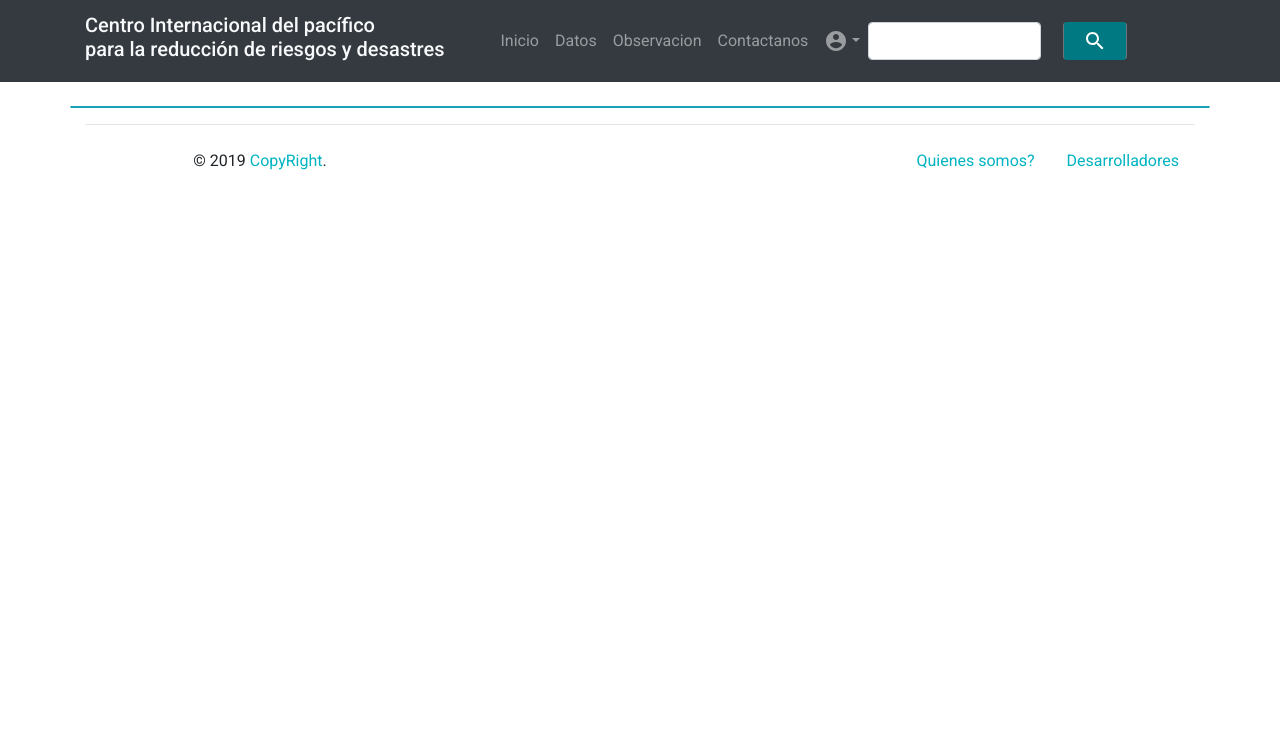
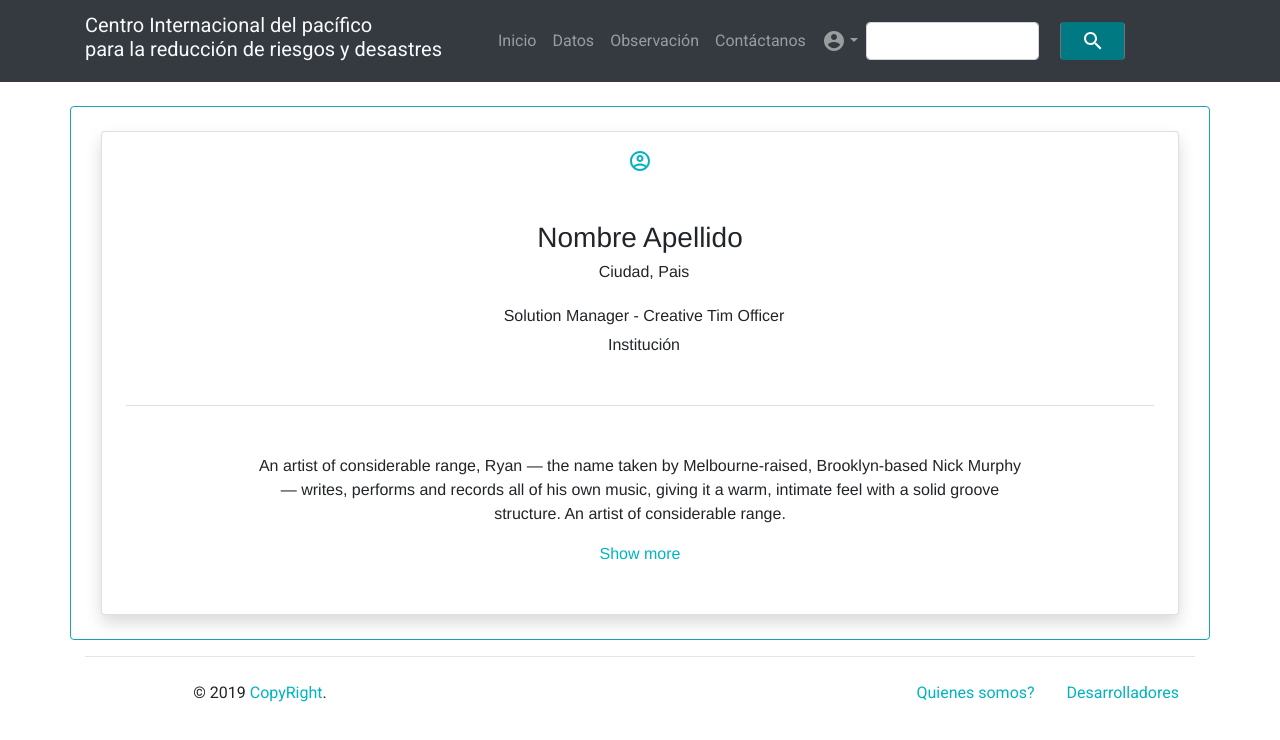
Before and after one commit to KennyCamba/proyecto-daw, a React (Create React App) app: page /profile in a window 1280 px wide. Shown: the top 740 px of the page. Built offline with nearby package versions, Linux system fonts and the light colour scheme; what react-mapbox-gl would draw is missing.

Commit message:
modificacion de contactanos, cambios de tipografia y mejoras.

```diff
--- a/public/index.html
+++ b/public/index.html
@@ -12,8 +12,7 @@
     <link rel="apple-touch-icon" href="logo192.png" />
     <link rel="manifest" href="%PUBLIC_URL%/manifest.json" />
 
-    <link rel="stylesheet" href="https://fonts.googleapis.com/icon?family=Material+Icons" />
-    <link rel="stylesheet" href="https://fonts.googleapis.com/css?family=Roboto:300,400,500,700&display=swap" />
+    <link href="https://fonts.googleapis.com/css?family=Arimo|Lato|Open+Sans|PT+Sans|Roboto|Ubuntu&display=swap" rel="stylesheet">
     <link rel="stylesheet" href="https://stackpath.bootstrapcdn.com/bootstrap/4.3.1/css/bootstrap.min.css" integrity="sha384-ggOyR0iXCbMQv3Xipma34MD+dH/1fQ784/j6cY/iJTQUOhcWr7x9JvoRxT2MZw1T" crossorigin="anonymous">
     <link rel="stylesheet" href="../src/icofont/icofont.min.css">
     <title>Caracteristicas Litorales</title>
--- a/src/App.js
+++ b/src/App.js
@@ -7,11 +7,11 @@ import Inicio from './components/Inicio';
 import Contactanos from './components/Contactanos';
 import Datos from './components/Datos';
 import Nosotros from './components/Nosotros';
-import Login from './components/Login'
-import Register from './components/Register'
-import Desarrolladores from './components/Desarrolladores'
+import Login from './components/users/Login';
+import Register from './components/users/Register';
+import Profile from './components/users/Profile'
+import Desarrolladores from './components/Desarrolladores';
 import Observacion from './components/Observacion'
-
 
 function App() {
   return (
@@ -24,8 +24,9 @@ function App() {
           <Route path='/nosotros/' component={Nosotros} />
           <Route path='/login/' component={Login}/>
           <Route path='/registrarse/' component={Register}/>
-          <Route path='/Desarrolladores/' component={Desarrolladores}/>
+          <Route path='/desarrolladores/' component={Desarrolladores}/>
           <Route path='/observacion/' component={Observacion} />
+          <Route path='/profile/' component={Profile}/>
         </Layout>
       </Router>
     </div>
--- a/src/assets/css/inicio.css
+++ b/src/assets/css/inicio.css
@@ -1,10 +1,15 @@
-@import url("https://fonts.googleapis.com/css?family=Roboto&display=swap");
-
 .colorDark { color: #003135; }
 .primaryColor { color: #00B4C1; }
 .secundaryColor { color: #007982; }
 .tercearydColor { color: #006D75; }
 .colorTitle { color: #00555B; }
+
+.firstFont { font-family: 'Open Sans', sans-serif; }
+.secundaryFont{ font-family: 'Ubuntu', sans-serif; }
+.thirdFont { font-family: 'Lato', sans-serif; }
+.primaryFont {font-family: 'Roboto', sans-serif; }
+.secondFont { font-family: 'Arimo', sans-serif; }
+.tercearyFont { font-family: 'PT Sans', sans-serif; }
 
 .btn {
     background-color: #007982;
@@ -28,6 +33,10 @@
     background: radial-gradient(circle, rgba(0,49,53,1) 0%, rgba(0,109,117,1) 35%, rgba(0,121,130,1) 55%, rgba(0,180,193,1) 72%, rgba(0,85,91,1) 100%);
 }
 
-*{
-    font-family: 'Roboto', sans-serif;
+.cuerpo {
+    font-family: 'Arimo', 'Ubuntu', sans-serif;
 }
+
+.header-global, .footer {
+    font-family: 'Roboto', 'Open Sans', sans-serif;
+}
--- a/src/components/Contactanos.js
+++ b/src/components/Contactanos.js
@@ -1,5 +1,7 @@
 import React from 'react'
 import '../assets/css/contactanos.css'
+import logo from '../assets/img/barco6x6.svg'
+
 
 class Contactanos extends React.Component {
     constructor(args){
@@ -10,20 +12,42 @@ class Contactanos extends React.Component {
     render(){
         return(
           <div className="App">
-            <br/>
-            <h3 className="colorTitle">Contactanos</h3>
-            <hr className="secundaryColor"/>
-            <form class="form-block my-2 my-lg-0 col-lg-8 col-sm-8 col-md-8 col-xs-3 col-m-8 mx-auto pt-5">
-              <p>Nombre: <input class="form-control mr-sm-1"  type="text"></input></p>
-              <p>Apellido: <input class="form-control mr-sm-1" type="text"></input></p>
-              <p>Lugar:    <input  class="form-control mr-sm-1" type="text"></input></p>
-              <p>Origen:   <input class="form-control mr-sm-1" type="text"></input></p>
-              <p>Correo:   <input class="form-control mr-sm-1" type="text"></input> </p>
-              <p>Mensaje:</p>
-              <p><textarea class="form-control z-depth-1" id="exampleFormControlTextarea6" rows="6"  placeholder="Escriba sus comentarios"  ></textarea></p>
-              <button class="btn offset-3 col-3" type="submit">Enviar</button>
-              <button class="btn offset-1 col-3" type="">Limpiar</button>
-            </form>
+            <h3 className="colorTitle pt-4">Contáctanos</h3>
+            <hr/>
+            <div className="container row">
+              <form className="form-block my-1 my-lg-0 col-lg-8 col-sm-11 col-md-11 col-xs-11 col-12 pt-2">
+                <div className="container row text-left">
+                  <div className="col-md-6 col-sm-12 col-12">
+                    <p>Nombre:</p>
+                    <input className="form-control"  type="text"></input>
+                  </div>
+                  <div className="col-md-6 col-sm-12 col-12">
+                    <p>Apellido:</p>
+                    <input className="form-control" type="text"></input>
+                  </div>
+                  <div className="col-md-6 col-sm-12 col-12">
+                    <p>Lugar de origen:</p>
+                    <input  className="form-control mr-sm-1" type="text"></input>
+                  </div>
+                  <div className="col-md-6 col-sm-12 col-12">
+                    <p>Correo:</p>
+                    <input className="form-control mr-sm-1" type="text"></input>
+                  </div>
+                  <div className="col-md-12 col-sm-12 col-12">
+                    <p>Detalle:</p>
+                    <textarea className="form-control z-depth-1" id="exampleFormControlTextarea6" rows="6"  placeholder="Escriba sus comentarios" ></textarea>
+                  </div>
+                  <div className="col-md-12 col-sm-12 col-12">
+                    <br/>
+                    <button className="btn" type="submit">Enviar</button>
+                  </div>
+                </div>
+              </form>
+              <div className="col-lg-4 col-sm-11 col-md-11 col-xs-11 col-12 pt-2">
+                <img id="logologin" src={logo} alt="logo"/>
+                <p className="text-justify">Gracias por preferirnos estaremos gustosos de atender sus dudas y sugerencias.</p>
+              </div>
+            </div>
             <br/>
           </div>
         );
--- a/src/components/Inicio.js
+++ b/src/components/Inicio.js
@@ -42,14 +42,14 @@ class Inicio extends React.Component{
 
                     <div className="row">
                         <div className="col-md-6 text-justify">
-                            <h2 className="colorTitle">Mision</h2>
+                            <h2 className="colorTitle">Misión</h2>
                             <p>
                             Consolidar información marino-costera del litoral ecuatoriano para mejorar la capacidad de toma de decisiones sobre los diversos procesos costeros y el análisis de las características de las playas, a través de gráficos estadísticos.
                             </p>
                         </div>
 
                         <div className="col-md-6 text-justify">
-                            <h2 className="colorTitle">Vision</h2>
+                            <h2 className="colorTitle">Visión</h2>
                             <p>
                             Crear estadísticas internacionales de las diferentes variables que intervienen en los procesos costeros con el fin de entender su influencia en la población mundial.
                             </p>
--- a/src/components/Layout.js
+++ b/src/components/Layout.js
@@ -11,7 +11,7 @@ class Layout extends Component {
       <div>
         <Header/>
         <br/>
-        <div className="container card border-info">
+        <div className="cuerpo container card border-info">
           {this.props.children}
         </div>
         <Footer/>
--- a/src/components/shared/Header.js
+++ b/src/components/shared/Header.js
@@ -27,13 +27,8 @@ class Header extends React.Component{
 
     render(){
         return(
-            <div>
             <header className="header-global">
-                    <Navbar
-                        className="navbar-main navbar-transparent navbar-dark bg-dark headroom"
-                        expand="lg"
-                        id="navbar-main"
-                    >
+                <Navbar className="navbar-main navbar-transparent navbar-dark bg-dark headroom" expand="lg" id="navbar-main">
                     <Container>
                         <NavbarBrand className="mr-lg-5" tag={Link} to="/" >
                             <h5 className="text-left text-light">Centro Internacional del pacífico <br/>para la reducción de riesgos y desastres</h5>
@@ -50,11 +45,12 @@ class Header extends React.Component{
                                     <NavLink tag={Link} to="/datos/">Datos</NavLink>
                                 </NavItem>
                                 <NavItem>
-                                        <NavLink tag={Link} to="/observacion/">Observacion</NavLink>
+                                    <NavLink tag={Link} to="/observacion/">Observación</NavLink>
                                 </NavItem>
                                 <NavItem>
-                                        <NavLink tag={Link} to="/contactanos/">Contactanos</NavLink>
+                                    <NavLink tag={Link} to="/contactanos/">Contáctanos</NavLink>
                                 </NavItem>
+
 
                                 <UncontrolledDropdown nav inNavbar>
                                     <DropdownToggle nav caret>
@@ -63,6 +59,9 @@ class Header extends React.Component{
                                     <DropdownMenu right>
                                         <DropdownItem>
                                             <NavLink tag={Link} to="/login/" className="text-dark">Iniciar sesión</NavLink>
+                                        </DropdownItem>
+                                        <DropdownItem>
+                                            <NavLink tag={Link} to="/profile/" className="text-dark">Perfil</NavLink>
                                         </DropdownItem>
                                         <DropdownItem divider />
                                         <DropdownItem>
@@ -74,18 +73,17 @@ class Header extends React.Component{
 
                             <Nav className="align-items-lg-center ml-lg-auto container" navbar>
                                 <NavItem className="row">
-                                        <Input className="col-md-4 col-lg-8"></Input>
-                                        <Button className="col-md-1 col-lg-3 align-items-lg-center offset-1"><SearchIcon/></Button>
+                                    <Input className="col-sm-9 col-md-4 col-lg-8 "></Input>
+                                    <Button className="col-sm-9 col-md-1 col-lg-3 align-items-lg-center offset-1"><SearchIcon/></Button>
                                 </NavItem>
                             </Nav>
                         </UncontrolledCollapse>
                     </Container>
                 </Navbar>
             </header>
-            </div>
         );
     }
-    //col-xs-12 col-md-5 col-lg-5 card
+    //col-sm-12 col-md-5 col-lg-5 card
 }
 
 export default Header;
--- a/src/components/Login.js
+++ b/src/components/users/Login.js
@@ -1,8 +1,8 @@
 import React from "react";
-import logo from '../assets/img/barco6x6.svg'
+import logo from '../../assets/img/barco6x6.svg'
 import MailOutlinedIcon from '@material-ui/icons/MailOutlined';
 import HttpsOutlinedIcon from '@material-ui/icons/HttpsOutlined';
-import '../assets/css/login.css';
+import '../../assets/css/login.css';
 import { Link } from "react-router-dom";
 
 // reactstrap components
--- /dev/null
+++ b/src/components/users/Profile.js
@@ -0,0 +1,77 @@
+import React from 'react'
+// reactstrap components
+import { Card, Container, Row, Col } from "reactstrap";
+import AccountCircleOutlinedIcon from '@material-ui/icons/AccountCircleOutlined';
+
+class Profile extends React.Component{
+    constructor(args){
+        super(args);
+        this.state = {}
+    }
+
+    componentDidMount() {
+        document.documentElement.scrollTop = 0;
+        document.scrollingElement.scrollTop = 0;
+        this.refs.main.scrollTop = 0;
+    }
+
+    render(){
+        return(
+            <main className="profile-page" ref="main">
+                    <section className="section pt-4">
+                        <Container>
+                            <Card className="card-profile shadow mt--300">
+                                <div className="px-4">
+                                    <Row className="justify-content-center pt-3">
+                                        <Col className="order-lg-2" lg="3">
+                                        <div className="card-profile-image">
+                                            <a href="#pablo" onClick={e => e.preventDefault()}>
+                                            <AccountCircleOutlinedIcon/>
+                                            </a>
+                                        </div>
+                                        </Col>
+                                    </Row>
+                                    <div className="text-center mt-5">
+                                        <h3>
+                                            Nombre Apellido{" "}
+                                        </h3>
+                                        <div className="h6 font-weight-300">
+                                            <i className="ni location_pin mr-2" />
+                                            Ciudad, Pais
+                                        </div>
+                                        <div className="h6 mt-4">
+                                            <i className="ni business_briefcase-24 mr-2" />
+                                            Solution Manager - Creative Tim Officer
+                                        </div>
+                                        <div>
+                                            <i className="ni education_hat mr-2" />
+                                            Institución
+                                        </div>
+                                    </div>
+                                    <div className="mt-5 py-5 border-top text-center">
+                                    <Row className="justify-content-center">
+                                    <Col lg="9">
+                                        <p>
+                                        An artist of considerable range, Ryan — the name taken
+                                        by Melbourne-raised, Brooklyn-based Nick Murphy —
+                                        writes, performs and records all of his own music,
+                                        giving it a warm, intimate feel with a solid groove
+                                        structure. An artist of considerable range.
+                                        </p>
+                                        <a href="#pablo" onClick={e => e.preventDefault()}>
+                                        Show more
+                                        </a>
+                                    </Col>
+                                    </Row>
+                                </div>
+                                </div>
+                            </Card>
+                        </Container>
+                    </section>
+                <br/>
+            </main>
+        );
+    }
+}
+
+export default Profile;
--- a/src/components/Register.js
+++ b/src/components/users/Register.js
@@ -1,6 +1,6 @@
 import React from "react";
-import logo from '../assets/img/barco6x6.svg'
-import '../assets/css/login.css';
+import logo from '../../assets/img/barco6x6.svg'
+import '../../assets/css/login.css';
 import MailOutlinedIcon from '@material-ui/icons/MailOutlined';
 import HttpsOutlinedIcon from '@material-ui/icons/HttpsOutlined';
 import AccountBoxOutlinedIcon from '@material-ui/icons/AccountBoxOutlined';
```
Also changed, not shown: src/components/shared/Footer.js (+4 -5 lines), 1 other file (tests, documents, lock files or other folders). Lines whose indentation alone changed are shown as unchanged.
